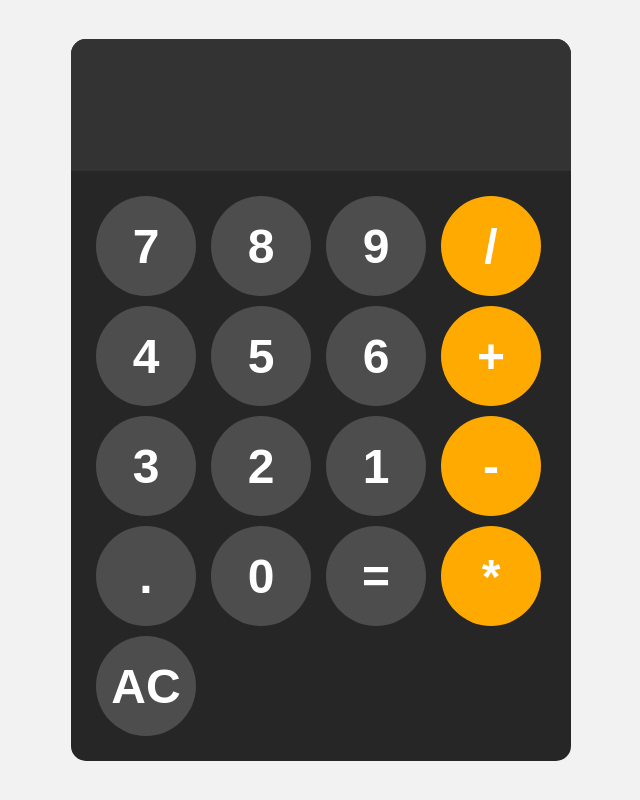
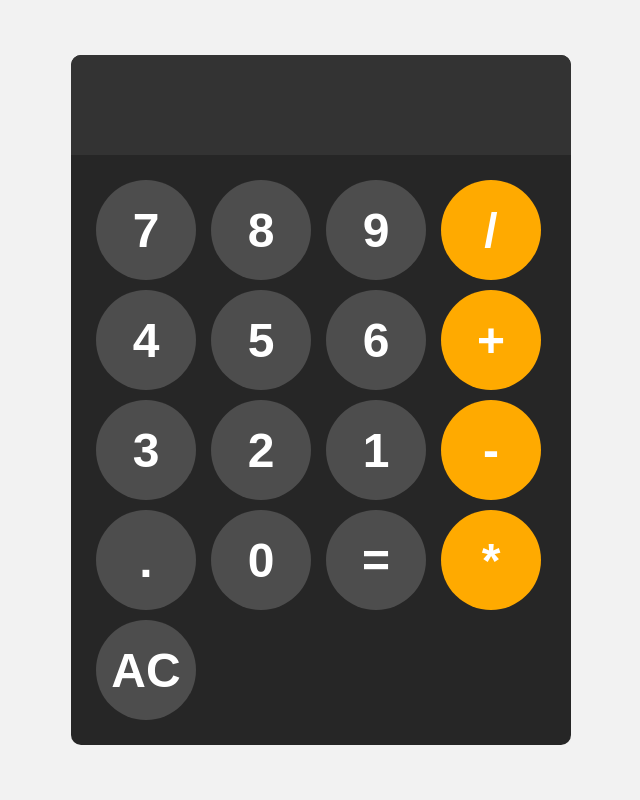
Before and after one commit to Rich746/Simple-calculator, a plain HTML site: page index.html in a window 1280 px wide. Shown: the whole page, without its empty margins (319-959 px from the left). Drawn offline with Linux system fonts and the light colour scheme; files whose address does not match are found by name.

Commit message:
Add files via upload

```diff
--- a/index.css
+++ b/index.css
@@ -16,13 +16,14 @@ body {
 #calculator {
     font-family: Arial, Helvetica, sans-serif;
     background-color: hsl(0, 0%, 15%);
-    border-radius: 15px;
+    border-radius: 10px;
     max-width: 500px;
     overflow: hidden;
 }
 
 #display {
     width: 100%;
+    max-height: 100px;
     padding: 20px;
     font-size: 80px;
     text-align: left;
--- a/index.html
+++ b/index.html
@@ -3,13 +3,14 @@
 <head>
     <meta charset="UTF-8">
     <meta name="viewport" content="width=device-width, initial-scale=1.0">
-    <title>Document</title>
+    <title>Simple Calculator</title>
 <link rel="stylesheet" href="../Simple Calculator/index.css">    </link>
 </head>
 <body>
     <div id="calculator">
         <input id="display" readonly>
         <div id="keys">
+            <!-- Find out the meaning of "appendToDisplay" -->
             <button onclick="appendToDisplay('7')">7</button>
             <button onclick="appendToDisplay('8')">8</button>
             <button onclick="appendToDisplay('9')">9</button>
--- a/index.js
+++ b/index.js
@@ -10,7 +10,7 @@ function clearDisplay(){
 
 function calculate(){
     try{
-        display.value =eval(display.value);
+        display.value = eval(display.value);
     }
     catch(error){
         display.value = "Syntax error";
```
